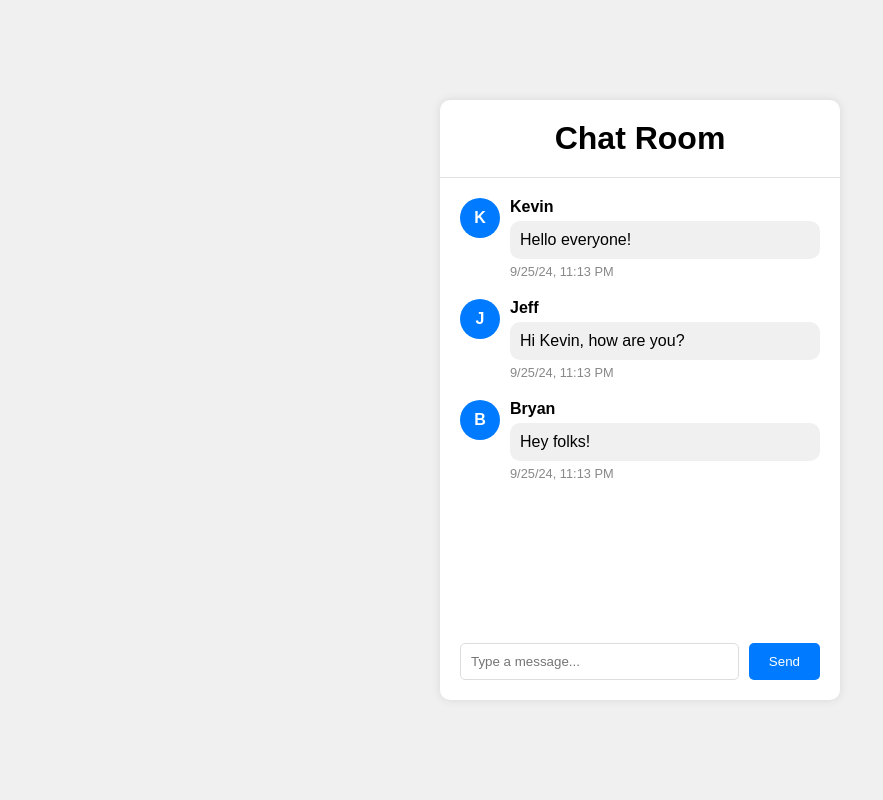
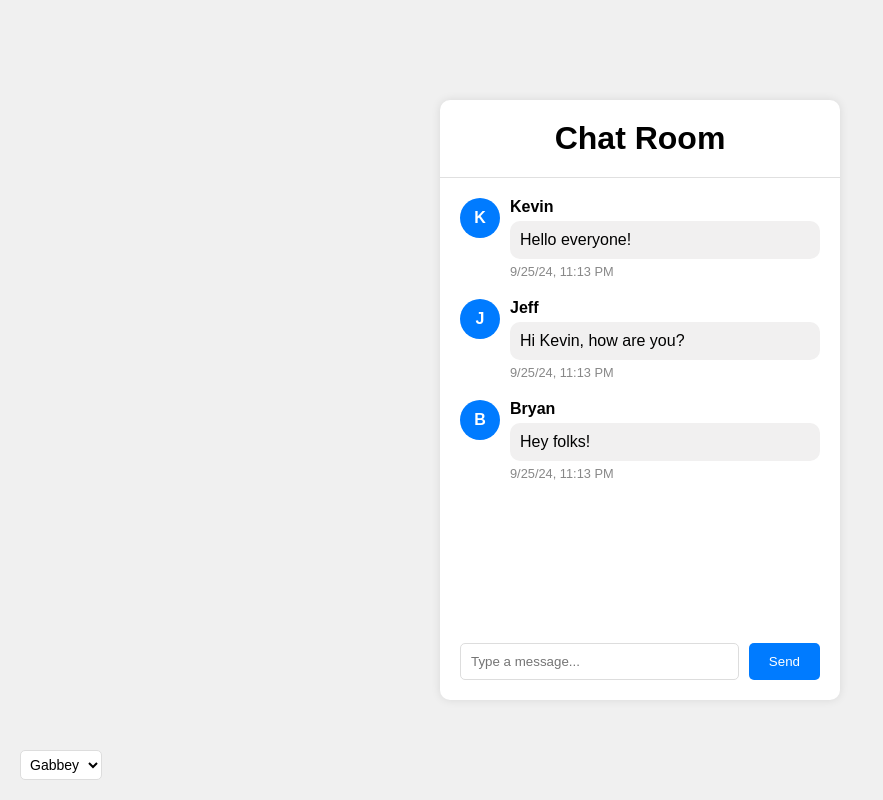
Before and after one commit to keathleydavidj/angular-chat-demo, an Angular app: page / in a window 1280 px wide. Shown: the whole page, without its empty margins (0-883 px from the left). Built offline with nearby package versions, Linux system fonts and the light colour scheme.

Commit message:
add dummy "sign-in" feature

```diff
--- a/src/app/chat-container/chat-container.component.css
+++ b/src/app/chat-container/chat-container.component.css
@@ -9,3 +9,27 @@
   overflow-y: auto;
   padding: 20px;
 }
+
+.user-profile {
+  position: absolute;
+  bottom: 20px;
+  left: 20px;
+  display: flex;
+  align-items: center;
+  z-index: 10;
+}
+
+/* .user-profile .user-avatar {
+  width: 30px;
+  height: 30px;
+  font-size: 14px;
+  margin-right: 10px;
+} */
+
+.user-profile select {
+  padding: 5px;
+  border-radius: 5px;
+  border: 1px solid #ddd;
+  background-color: white;
+  font-size: 14px;
+}
--- a/src/app/chat-container/chat-container.component.html
+++ b/src/app/chat-container/chat-container.component.html
@@ -4,3 +4,13 @@
   </div>
   <app-chat-input (sendMessage)="addMessage($event)"></app-chat-input>
 </div>
+<div class="user-profile">
+  <!-- <div class="user-avatar" [attr.title]="currentUser.name">
+    {{ currentUser.name.charAt(0) }}
+  </div> -->
+  <select #userSelect (change)="onUserChange(userSelect.value)">
+    <option *ngFor="let user of users; let i = index" [value]="i" [selected]="user.userID === currentUser.userID">
+      {{ user.name }}
+    </option>
+  </select>
+</div>
--- a/src/app/chat-container/chat-container.component.ts
+++ b/src/app/chat-container/chat-container.component.ts
@@ -22,6 +22,8 @@ export class ChatContainerComponent implements AfterViewChecked {
     {userID: 4, name: 'Gabbey'}
   ];
 
+  currentUser: User = this.users[3];
+
   messages: ChatMessage[] = [
     {id: 1, user: this.users[0], content: 'Hello everyone!', timestamp: new Date()},
     {id: 2, user: this.users[1], content: 'Hi Kevin, how are you?', timestamp: new Date()},
@@ -33,7 +35,7 @@ export class ChatContainerComponent implements AfterViewChecked {
   addMessage(content: string) {
     const newMessage: ChatMessage = {
       id: this.messages.length + 1,
-      user: this.users[Math.floor(Math.random() * this.users.length )], // Random user
+      user: this.currentUser, // Random user
       content: content,
       timestamp: new Date()
     }
@@ -57,4 +59,11 @@ export class ChatContainerComponent implements AfterViewChecked {
       console.error('Error scrolling to bottom: ', err);
     }
   }
+
+  onUserChange(userID: string) {
+    const index = parseInt(userID);
+    if (!isNaN(index) && index >= 0 && index < this.users.length) {
+      this.currentUser = this.users[index];
+    }
+  }
 }
```
